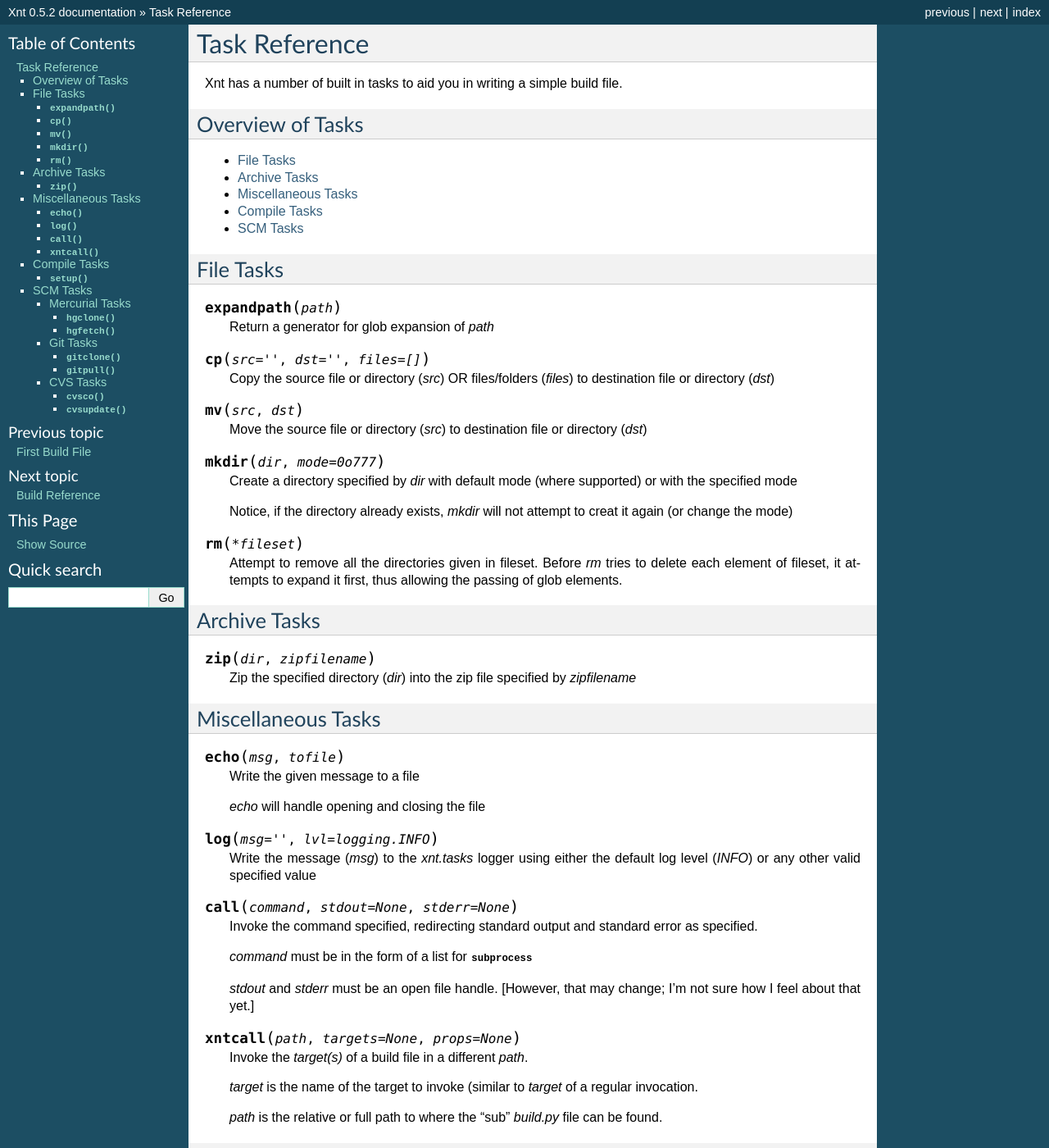
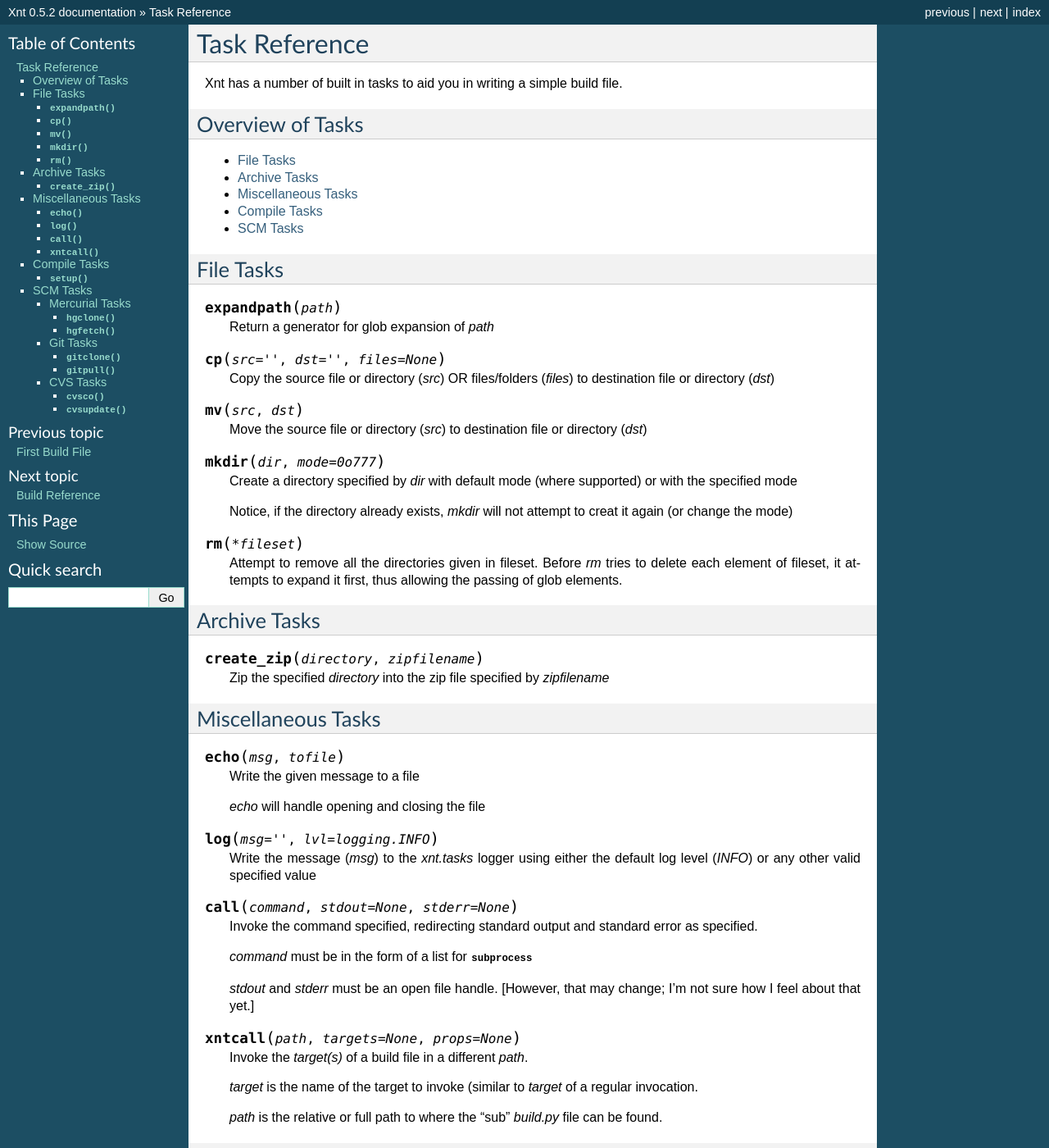
Before and after one commit to kennyballou/Xnt, a Sphinx documentation site: the page built from docs/source/taskreference.rst, in a window 1280 px wide and 1400 px high. Shown: the whole window at 82% size. Built offline with Sphinx 7.4.7, drawn with Linux system fonts in a browser that asks for light colours; some of the changed text lies outside the part shown.

Commit message:
Update Task Reference Docs
After pylinting, some of these definitions were a bit out of date.

```diff
--- a/docs/source/taskreference.rst
+++ b/docs/source/taskreference.rst
@@ -26,19 +26,19 @@
     Return a generator for glob expansion of *path*
 
 .. _xnt.tasks.cp:
-.. function:: cp(src="",dst="",files=[])
+.. function:: cp(src="", dst="", files=None)
 
     Copy the source file or directory (*src*) OR files/folders (*files*) to
     destination file or directory (*dst*)
 
 .. _xnt.tasks.mv:
-.. function:: mv(src,dst)
+.. function:: mv(src, dst)
 
     Move the source file or directory (*src*) to destination file or
     directory (*dst*)
 
 .. _xnt.tasks.mkdir:
-.. function:: mkdir(dir,mode=0o777)
+.. function:: mkdir(dir, mode=0o777)
 
     Create a directory specified by *dir* with default mode (where supported)
     or with the specified mode
@@ -56,11 +56,10 @@
 Archive Tasks
 =============
 
-.. _xnt.tasks.zip:
-.. function:: zip(dir,zipfilename)
+.. _xnt.tasks.create_zip:
+.. function:: create_zip(directory, zipfilename)
 
-    Zip the specified directory (*dir*) into the zip file specified by
-    *zipfilename*
+    Zip the specified *directory* into the zip file specified by *zipfilename*
 
 Miscellaneous Tasks
 ===================
@@ -104,10 +103,10 @@
 =============
 
 .. _xnt.tasks.setup:
-.. function:: setup(commands, dir="")
+.. function:: setup(commands, directory="")
 
     Invoke Python setup.py given the list of *commands* (or options) in the
-    current directory or in a different directory, specified by *dir*.
+    current directory or in a different directory, specified by *directory*.
 
 SCM Tasks
 =========
```
